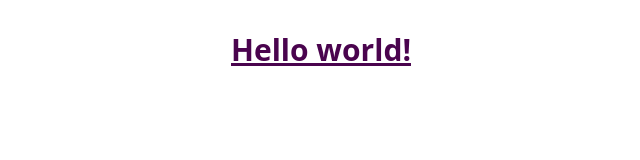
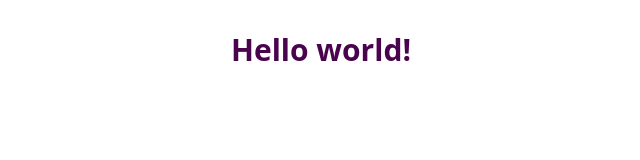
Before and after one commit to luisgcode/Quickbooker, a React (Vite) app: page / in a window 1280 px wide. Shown: the top 160 px of the page, without its empty margins (319-959 px from the left). Built offline with nearby package versions, Linux system fonts and the light colour scheme.

Commit message:
Starting new application project

```diff
--- a/src/App.jsx
+++ b/src/App.jsx
@@ -6,9 +6,7 @@
 
   return (
     <>
-      <h1 className="text-3xl font-bold underline text-fuchsia-950">
-        Hello world!
-      </h1>
+      <h1 className="text-3xl font-bold   text-fuchsia-950">Hello world!</h1>
     </>
   );
 }
```
Also changed, not shown: 1 other file (tests, documents, lock files or other folders).
